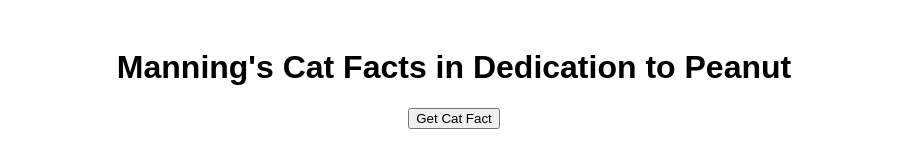
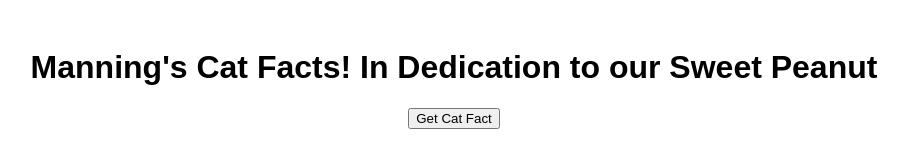
Before and after one commit to BitterGiter/FragranceStarter, a plain HTML site: page index.html in a window 1280 px wide. Shown: the whole page, without its empty margins (186-1094 px from the left). Drawn offline with Linux system fonts and the light colour scheme.

Commit message:
Update index.html

```diff
--- a/index.html
+++ b/index.html
@@ -17,7 +17,7 @@
   </style>
 </head>
 <body>
-  <h1>Manning's Cat Facts in Dedication to Peanut</h1>
+  <h1>Manning's Cat Facts! In Dedication to our Sweet Peanut</h1>
   <button onclick="getCatFact()">Get Cat Fact</button>
   <div id="cat-fact"></div>
 
```
